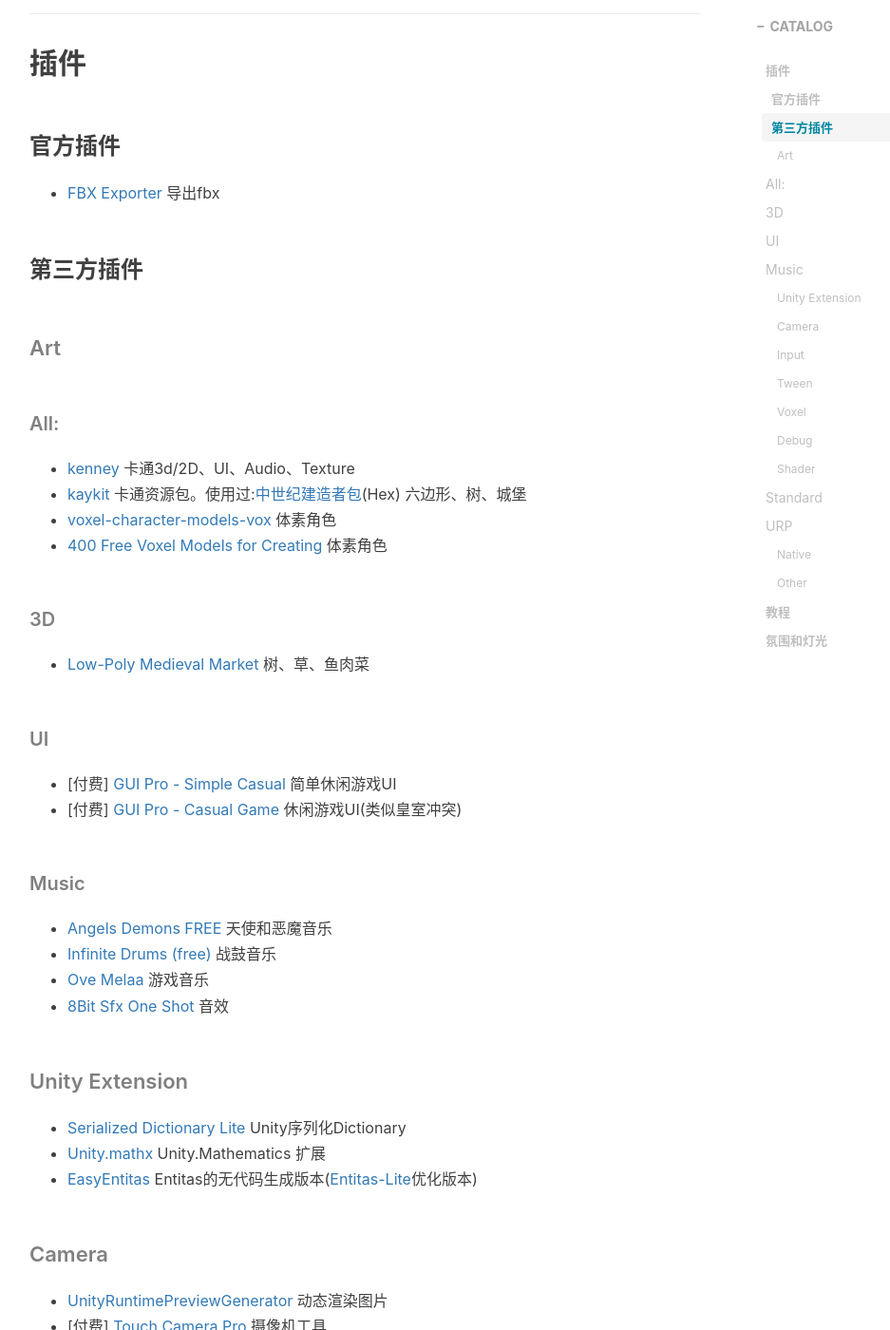
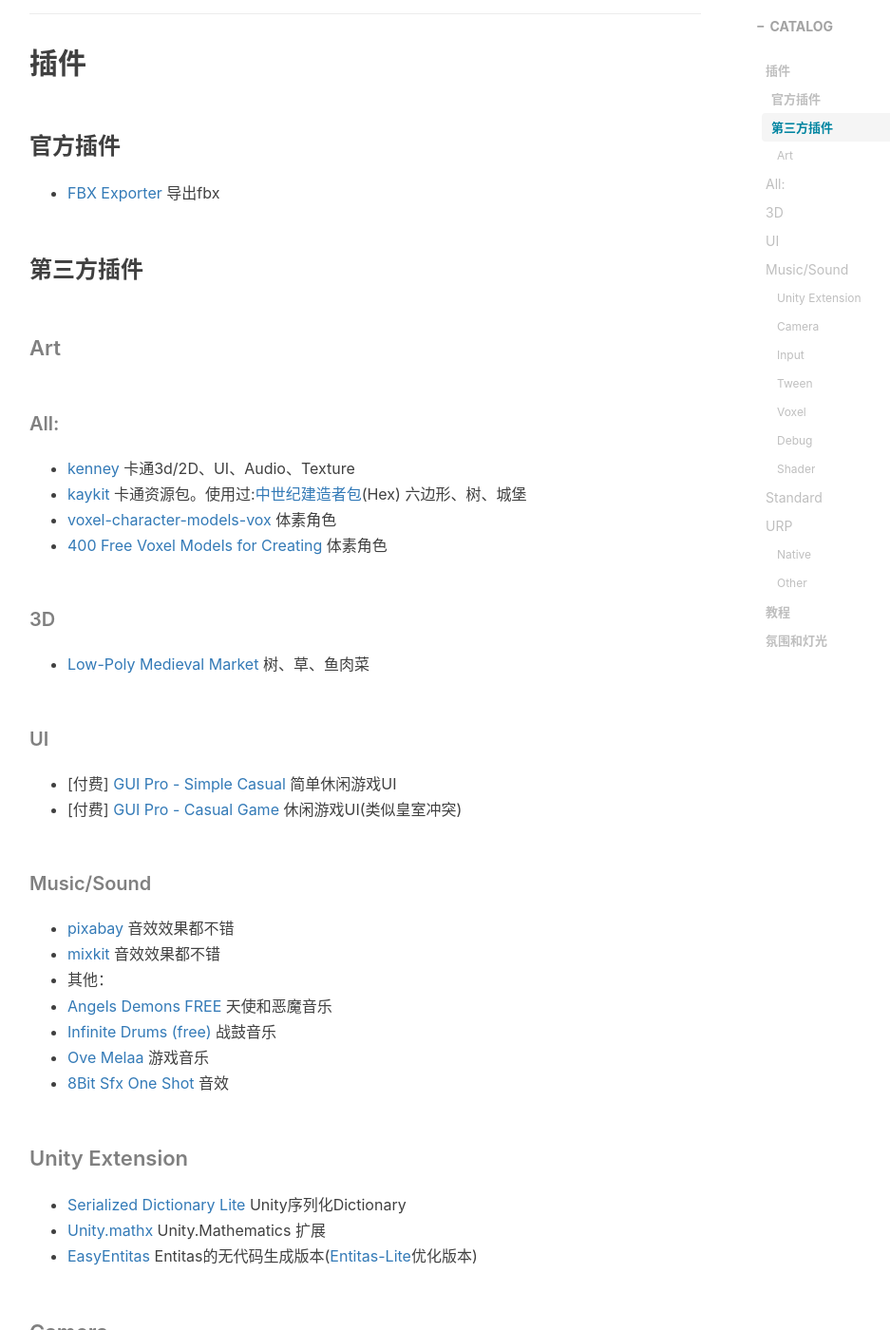
Before and after one commit to gumcstronger/gumcstronger.github.io, a Jekyll site: the page built from _posts/2024/2024-05-14-UnityPlugins.md, in a window 1280 px wide and 1400 px high, scrolled down 579 px. Shown: the whole window at 95% size, without its empty margins (234-1171 px from the left). Built offline with Jekyll 4.4.1, drawn with Linux system fonts in a browser that asks for light colours; comment, search, counter and statistics services are not loaded.

Commit message:
Update 2024-05-14-UnityPlugins.md

```diff
--- a/_posts/2024/2024-05-14-UnityPlugins.md
+++ b/_posts/2024/2024-05-14-UnityPlugins.md
@@ -35,8 +35,11 @@
 * [付费] [GUI Pro - Simple Casual](https://assetstore.unity.com/packages/2d/gui/icons/gui-pro-simple-casual-203399) 简单休闲游戏UI
 * [付费] [GUI Pro - Casual Game](https://assetstore.unity.com/packages/2d/gui/gui-pro-casual-game-176695) 休闲游戏UI(类似皇室冲突)
 
-##### Music
+##### Music/Sound
 
+* [pixabay](https://pixabay.com/music/search/slow/) 音效效果都不错
+* [mixkit](https://mixkit.co/free-sound-effects/click/) 音效效果都不错
+* 其他：
 * [Angels Demons FREE](https://assetstore.unity.com/packages/audio/music/orchestral/angels-demons-free-42583) 天使和恶魔音乐
 * [Infinite Drums (free)](https://assetstore.unity.com/packages/audio/music/orchestral/infinite-drums-free-77343) 战鼓音乐
 * [Ove Melaa](https://opengameart.org/content/oves-essential-game-audio-pack-collection-160-files-updated) 游戏音乐
```
